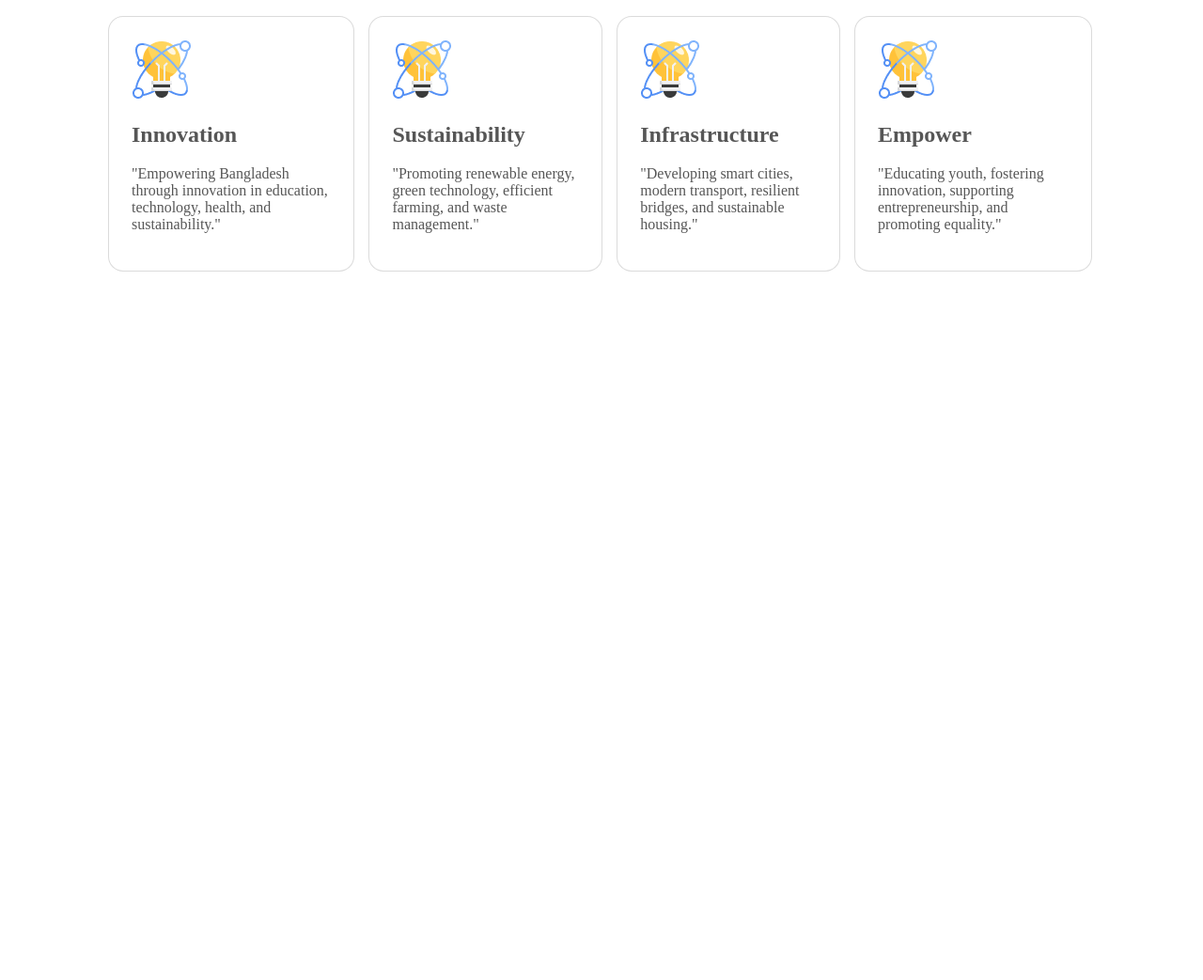
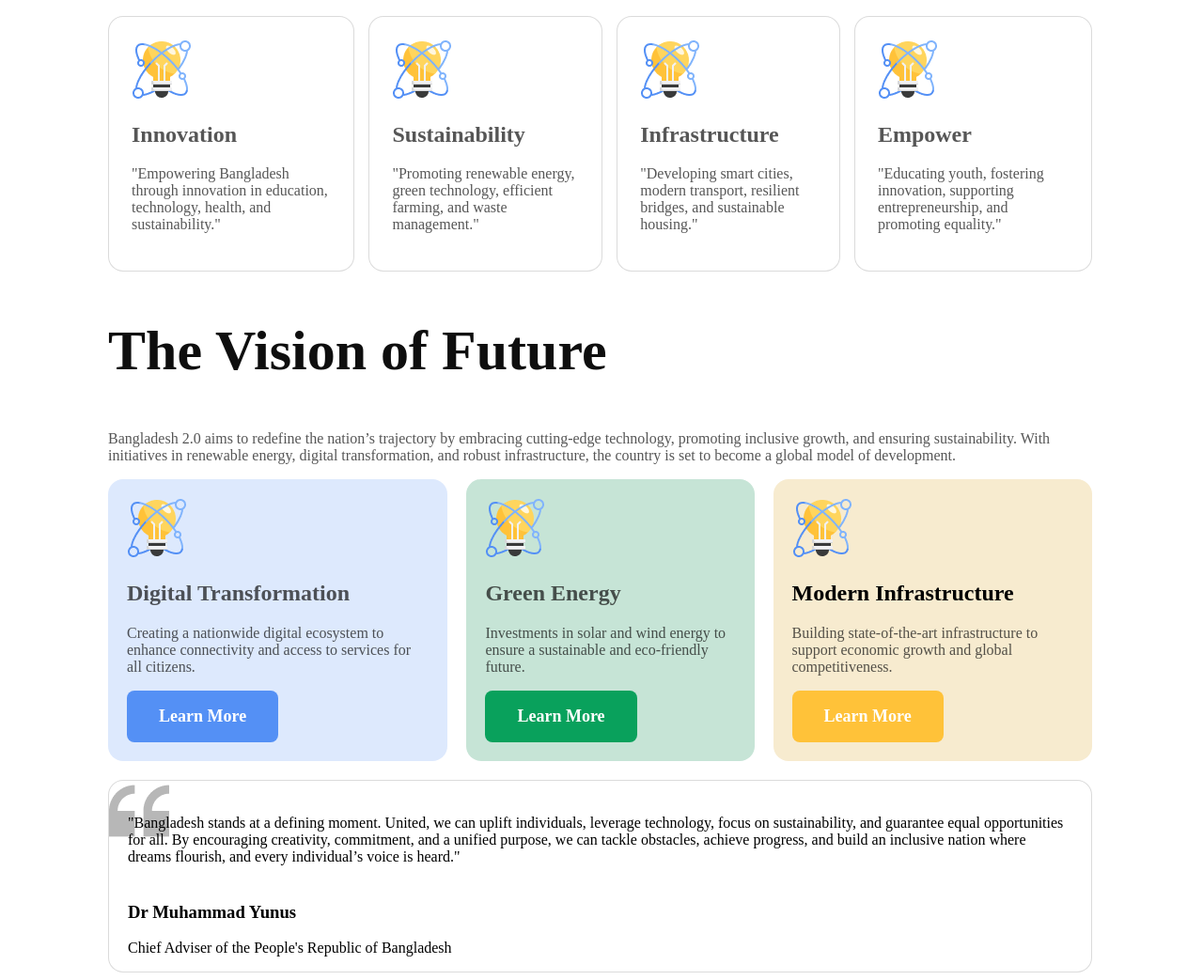
Before and after one commit to smnahidweb/new-bangladesh, a plain HTML site: page index.html in a window 1280 px wide. Shown: the part 705-1748 px from the top of the page at 94% size. Before the commit the page ends 1002 px from the top, so only its background shows below. Drawn offline with Linux system fonts and the light colour scheme.

Commit message:
vision and qutoue part added

```diff
--- a/index.css
+++ b/index.css
@@ -102,3 +102,124 @@ padding: 24px;
 .pillar-section{
     margin-left: 107px;
 }
+.vision-heading{
+    margin-left: 107px;
+    color: rgb(14, 14, 14);
+font-family: Fira Sans;
+font-size: 40px;
+font-weight: 700;
+
+
+}
+.vision-description{
+    margin-left: 107px;
+    color: rgba(14, 14, 14, 0.7);
+font-family: Fira Sans;
+font-size: 16px;
+font-weight: 400;
+margin-right: 110px;
+}
+.vision-card{
+    display: flex;
+    justify-content: space-evenly;
+    align-items: center;
+    margin-left: 107px;
+    margin-right: 110px;
+    gap: 20px;
+}
+.digital{
+box-sizing: border-box;
+border-radius: 16px;
+background-color: rgba(84, 144, 245, 0.2);
+padding: 20px;
+}
+.green{
+box-sizing: border-box;
+border-radius: 16px;
+padding: 20px;
+
+background-color: rgb(198, 228, 214);
+}
+.modern{
+box-sizing: border-box;
+border-radius: 16px;
+background-color: rgb(247, 235, 207);
+padding: 20px;
+}
+
+.digital,.green,.modern > p{
+    color: rgba(14, 14, 14, 0.7);
+font-family: Fira Sans;
+font-size: 16px;
+font-weight: 400;
+}
+.x{
+    color: rgba(14, 14, 14, 0.7);
+font-family: Fira Sans;
+font-size: 16px;
+font-weight: 400;
+
+}
+.modern-btn{
+
+    color: rgb(255, 255, 255);
+font-family: Fira Sans;
+font-size: 18px;
+font-weight: 600;
+
+border-radius: 8px;
+background: rgb(0, 106, 80);
+border-radius: 8px;
+
+background: rgb(255, 194, 57);
+padding: 17px 34px 17px 34px;
+border: none;
+
+}
+.digital-btn{
+    color: rgb(255, 255, 255);
+    font-family: Fira Sans;
+    font-size: 18px;
+    font-weight: 600;
+
+    border-radius: 8px;
+    background-color: rgb(84, 144, 245);
+    padding: 17px 34px 17px 34px;
+    border: none;
+}
+.green-btn{
+    color: rgb(255, 255, 255);
+    font-family: Fira Sans;
+    font-size: 18px;
+    font-weight: 600;
+
+    border-radius: 8px;
+    background: rgb(9, 161, 92);
+
+    padding: 17px 34px 17px 34px;
+    border: none;
+}
+.quotue{
+    background-image: url("assets/quote-bg.png");
+    background-repeat: no-repeat;
+    background-position: top left;
+
+    margin-left: 107px;
+    margin-right: 110px;
+    box-sizing: border-box;
+    border: 1px solid rgba(14, 14, 14, 0.15);
+    border-radius: 16px;
+    background-color: rgb(255, 255, 255);
+    margin-top: 20px;
+
+
+
+
+}
+.quotue-description{
+
+   padding: 20px;
+}
+.quote-title,.position{
+    padding-left: 20px;
+}
--- a/index.html
+++ b/index.html
@@ -93,6 +93,71 @@
          </div>
         </div>
     </div>
+    <div class="vision-section">
+    <div class="vision-heading">
+        <h2>The Vision of Future</h2>
+    </div>
+    <div class="vision-description">
+        <p >Bangladesh 2.0 aims to redefine the nation’s trajectory by embracing cutting-edge technology, promoting inclusive growth, and ensuring sustainability. With initiatives in renewable energy, digital transformation, and robust infrastructure, the country is set to become a global model of development.</p>
+    </div>
+    </div>
+<div class="vision-card">
+    <div class="digital">
+     <div class="digital-img">
+        <img src="assets/card-icon.png" alt="">
+     </div>
+     <div class="digital-title">
+        <h2>Digital Transformation</h2>
+     </div>
+     <div class="digital-description">
+        <p>Creating a nationwide digital ecosystem to enhance connectivity and access to services for all citizens.</p>
+     </div>
+
+        <button class="digital-btn">Learn More</button>
+
+    </div>
+
+   <div class="green">
+    <div class="digital-img">
+        <img src="assets/card-icon.png" alt="">
+     </div>
+     <div class="digital-title">
+        <h2>Green Energy</h2>
+     </div>
+     <div class="digital-description">
+        <p>Investments in solar and wind energy to ensure a sustainable and eco-friendly future.</p>
+     </div>
+
+        <button class="green-btn">Learn More</button>
+
+   </div>
+
+   <div class="modern">
+    <div class="digital-img">
+        <img src="assets/card-icon.png" alt="">
+     </div>
+     <div class="digital-title">
+        <h2>Modern Infrastructure</h2>
+     </div>
+     <div class="digital-description">
+        <p class="x">Building state-of-the-art infrastructure to support economic growth and global competitiveness.</p>
+     </div>
+
+        <button class="modern-btn">Learn More</button>
+
+</div>
+
+</div>
+
+<div class="quotue">
+<div class="x1">
+<p class="quotue-description">"Bangladesh stands at a defining moment. United, we can uplift individuals, leverage technology, focus on sustainability, and guarantee equal opportunities for all. By encouraging creativity, commitment, and a unified purpose, we can tackle obstacles, achieve progress, and build an inclusive nation where dreams flourish, and every individual’s voice is heard."</p>
+<h3 class=" quote-title">Dr Muhammad Yunus</h3>
+<p class="position">Chief Adviser of the People's Republic of Bangladesh</p>
+</div>
+</div>
+
+
     </main>
     <footer>
 
```
